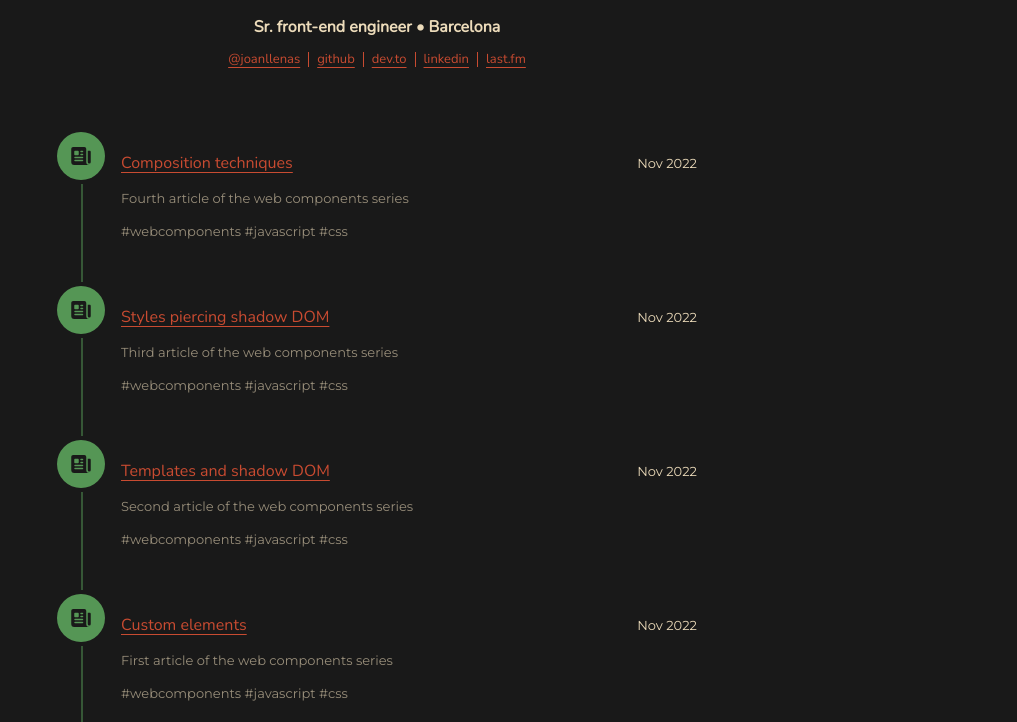
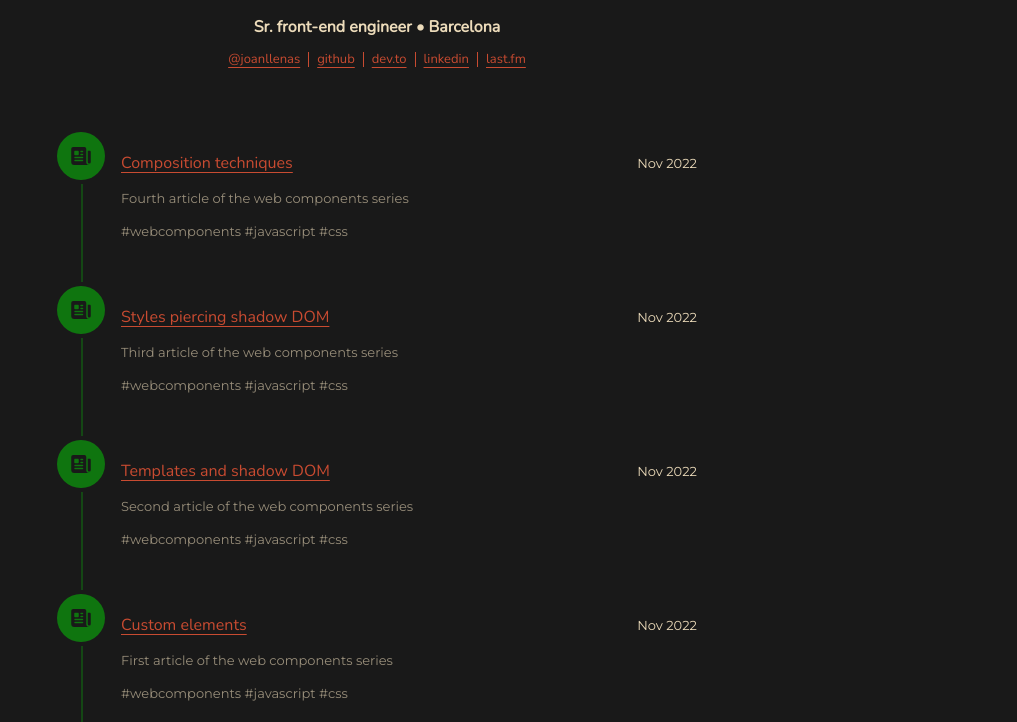
Before and after one commit to joanllenas/joanllenas.github.io, a website: page public/index.html in a window 1280 px wide. Shown: the part 78-800 px from the top of the page, without its empty margins (263-1280 px from the left). Drawn offline with nearby package versions, Linux system fonts and the light colour scheme; files that its build step writes are made by us from their sources; files whose address does not match are found by name.

Commit message:
better color scheme

```diff
--- a/src/style.scss
+++ b/src/style.scss
@@ -12,15 +12,15 @@
   --gap-lg: 1rem;
   --gap-xl: 2rem;
 
-  // THEME -------
-
   --color-primary: #c84b31;
   --color-black: #191919;
   --color-white: #ecdbba;
 
-  --color-jobs: #e60400;
-  --color-articles: rgb(85, 150, 85);
-  --color-code: #3194f6;
+  // THEME -------
+
+  --color-articles: #277420;
+  --color-code: #191919c4;
+  --color-jobs: #287475;
 
   --background-color-high-constrast: var(--color-white);
   --background-color-low-constrast: var(--color-black);
@@ -33,6 +33,10 @@
 }
 
 html[data-theme='dark'] {
+  --color-articles: #00ff0066;
+  --color-code: #ecdbbac4;
+  --color-jobs: #00ffff66;
+
   --background-color-high-constrast: var(--color-black);
   --background-color-low-constrast: var(--color-white);
 
@@ -146,8 +150,6 @@ h6 {
 header {
   padding-top: var(--gap-lg);
   padding-bottom: var(--gap-xl);
-  margin-left: var(--gap-md);
-  margin-right: var(--gap-md);
   text-align: center;
 
   h1 {
```
Also changed, not shown: dist/assets/style.css, 1 other file.
